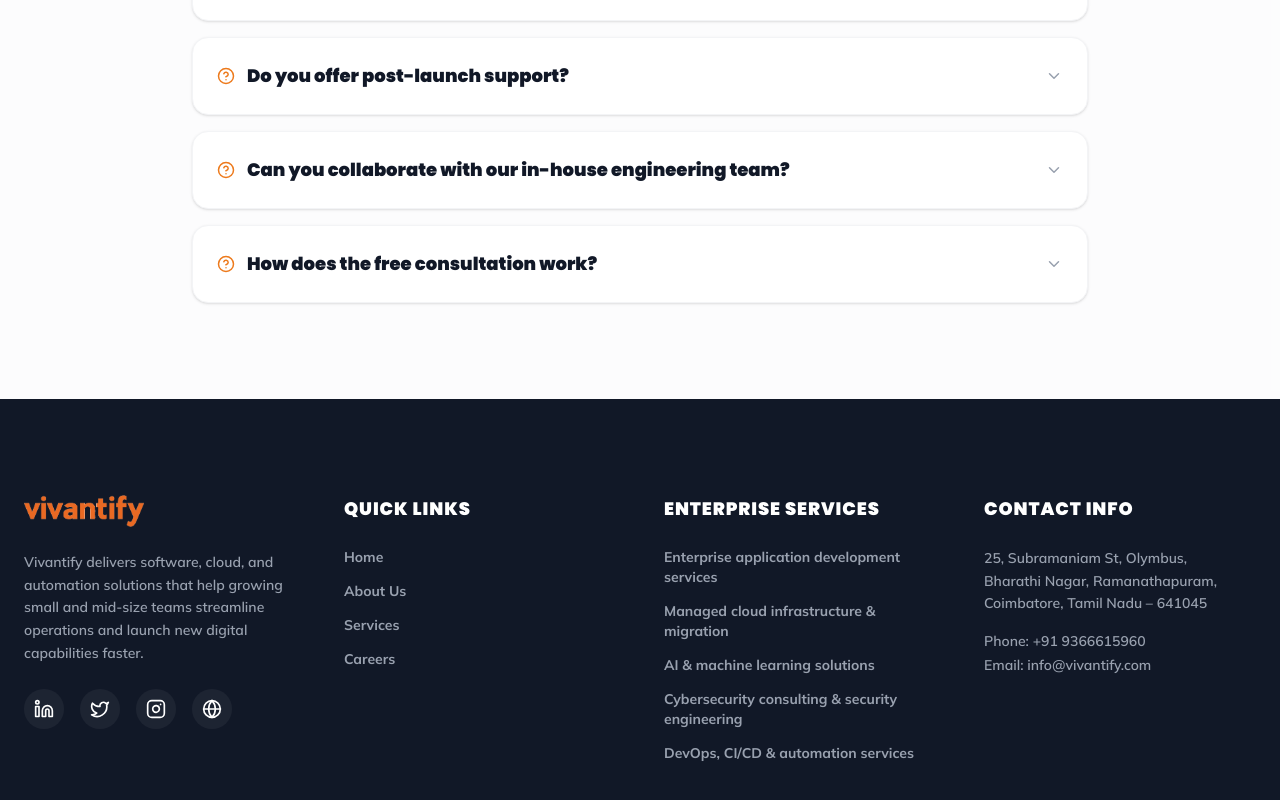
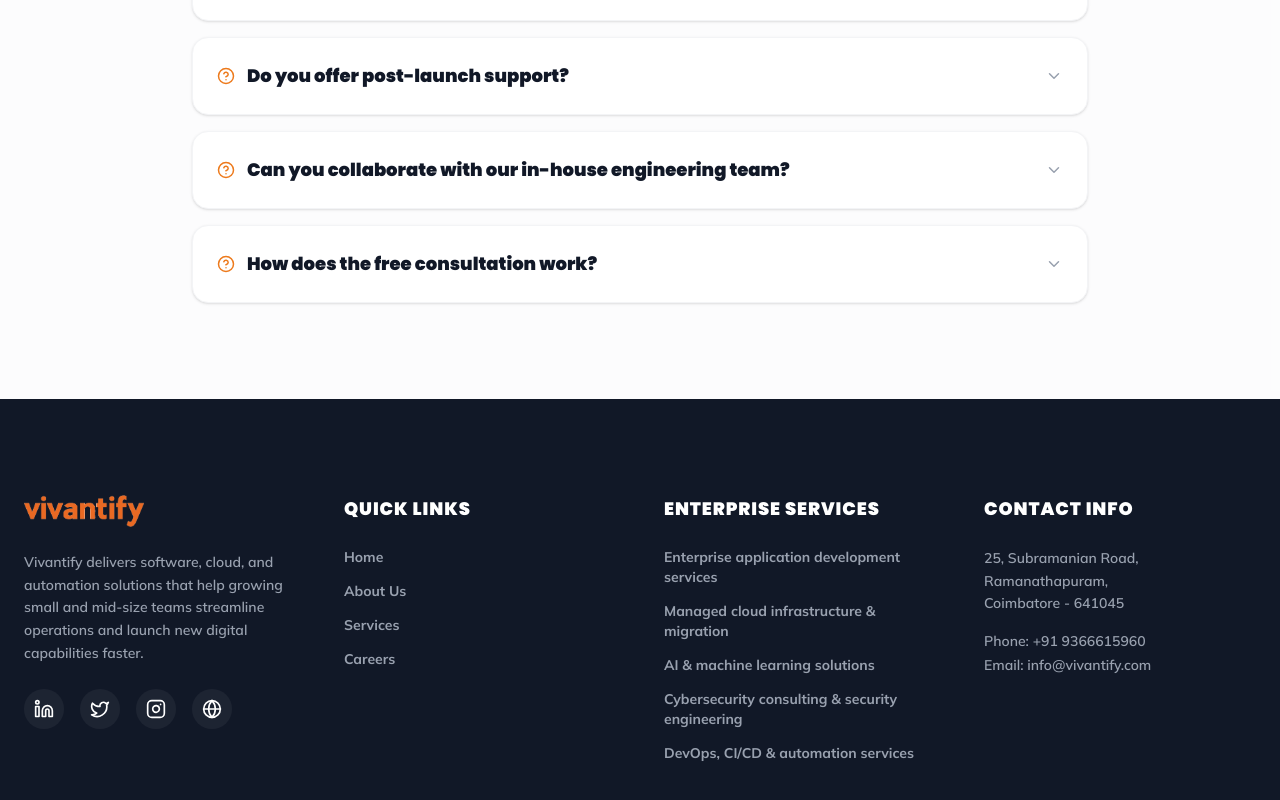
Before and after one commit to Vivantify/Vivantify, a React (Vite) app: page /contact in a window 1280 px wide. Shown: the part 1388-2188 px from the top of the page. Built offline with nearby package versions, Linux system fonts and the light colour scheme.

Commit message:
Update registered address to '25, Subramanian Road, Ramanathapuram, Coimbatore - 641045' in footer and contact page, and add h-full stretch classes to ServicesPage cards for visual alignment.

```diff
--- a/src/components/layout/Footer.jsx
+++ b/src/components/layout/Footer.jsx
@@ -52,9 +52,9 @@ const Footer = () => {
             <h4 className="text-lg font-black mb-6 uppercase tracking-wider text-white">Contact Info</h4>
             <div className="space-y-4 text-gray-400 text-sm font-semibold">
               <p className="leading-relaxed">
-                25, Subramaniam St, Olymbus,<br />
-                Bharathi Nagar, Ramanathapuram,<br />
-                Coimbatore, Tamil Nadu – 641045
+                25, Subramanian Road,<br />
+                Ramanathapuram,<br />
+                Coimbatore - 641045
               </p>
               <p className="flex flex-col gap-1">
                 <span>Phone: <a href="tel:+919366615960" className="hover:text-primary transition-colors">+91 9366615960</a></span>
--- a/src/pages/ContactPage.jsx
+++ b/src/pages/ContactPage.jsx
@@ -91,8 +91,8 @@ const ContactPage = () => {
                   {
                     icon: <MapPin className="w-5 h-5" />,
                     title: "Registered Office",
-                    detail: "25, Subramaniam St, Olymbus, Bharathi Nagar, Ramanathapuram, Coimbatore, Tamil Nadu – 641045",
-                    link: "https://maps.google.com/?q=25,+Subramaniam+St,+Olymbus,+Bharathi+Nagar,+Ramanathapuram,+Coimbatore,+Tamil+Nadu+641045"
+                    detail: "25, Subramanian Road, Ramanathapuram, Coimbatore - 641045",
+                    link: "https://maps.google.com/?q=25,+Subramanian+Road,+Ramanathapuram,+Coimbatore+-+641045"
                   }
                 ].map((item, i) => (
                   <div key={i} className="flex gap-4 items-start p-5 bg-white border border-gray-100 rounded-2xl shadow-sm hover:shadow-md transition-shadow">
--- a/src/pages/ServicesPage.jsx
+++ b/src/pages/ServicesPage.jsx
@@ -227,7 +227,7 @@ const ServicesPage = () => {
                   transition={{ duration: 0.3 }}
                   key={service.title}
                   whileHover={{ y: -8 }}
-                  className="bg-white p-8 rounded-[2.5rem] border border-gray-100 shadow-md hover:shadow-2xl transition-all duration-300 flex flex-col justify-between"
+                  className="h-full bg-white p-8 rounded-[2.5rem] border border-gray-100 shadow-md hover:shadow-2xl transition-all duration-300 flex flex-col justify-between"
                 >
                   <div>
                     <div className="w-14 h-14 bg-primary-dark text-primary rounded-2xl flex items-center justify-center mb-6 shadow-md border border-white/5">
```
